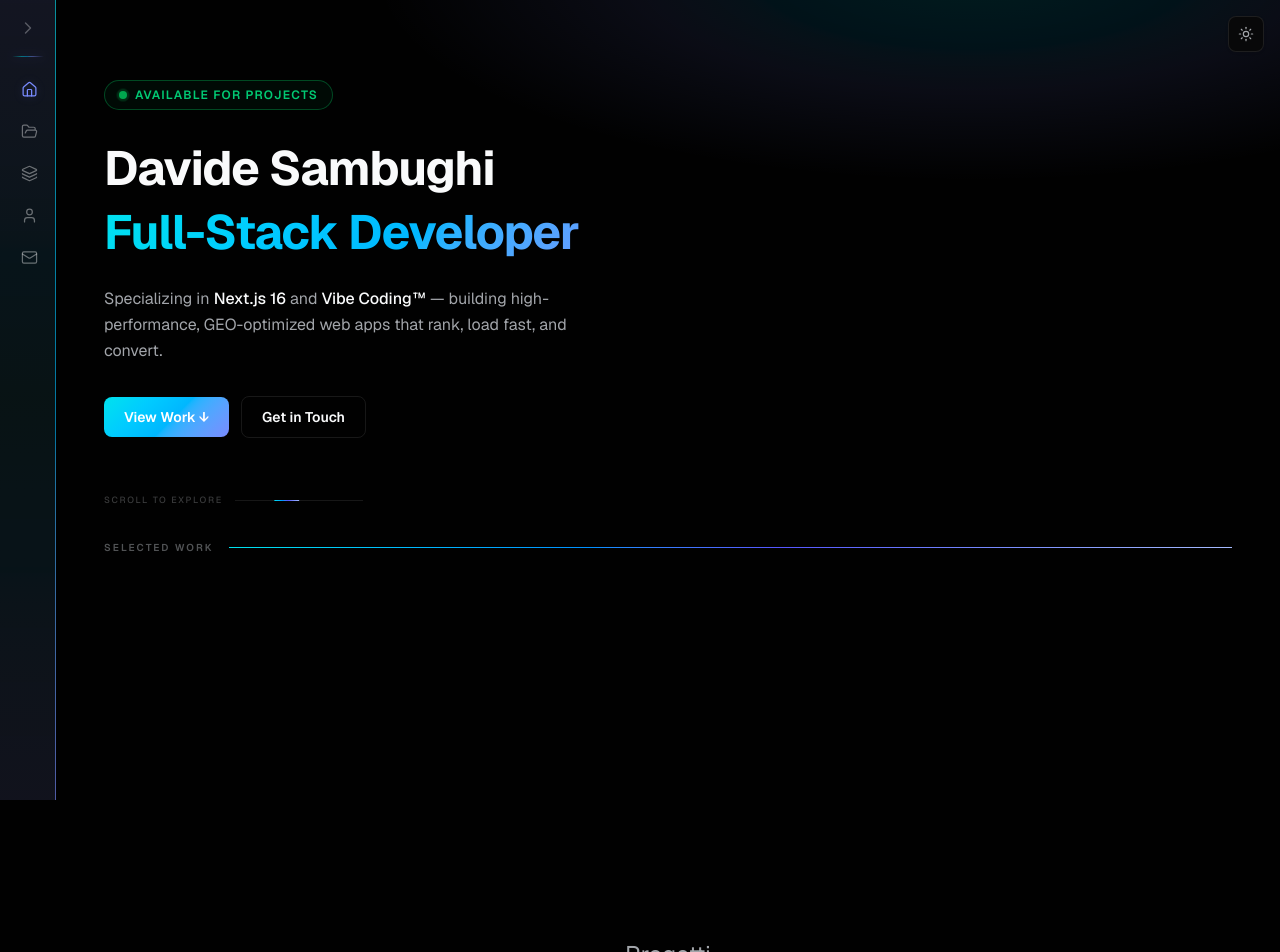
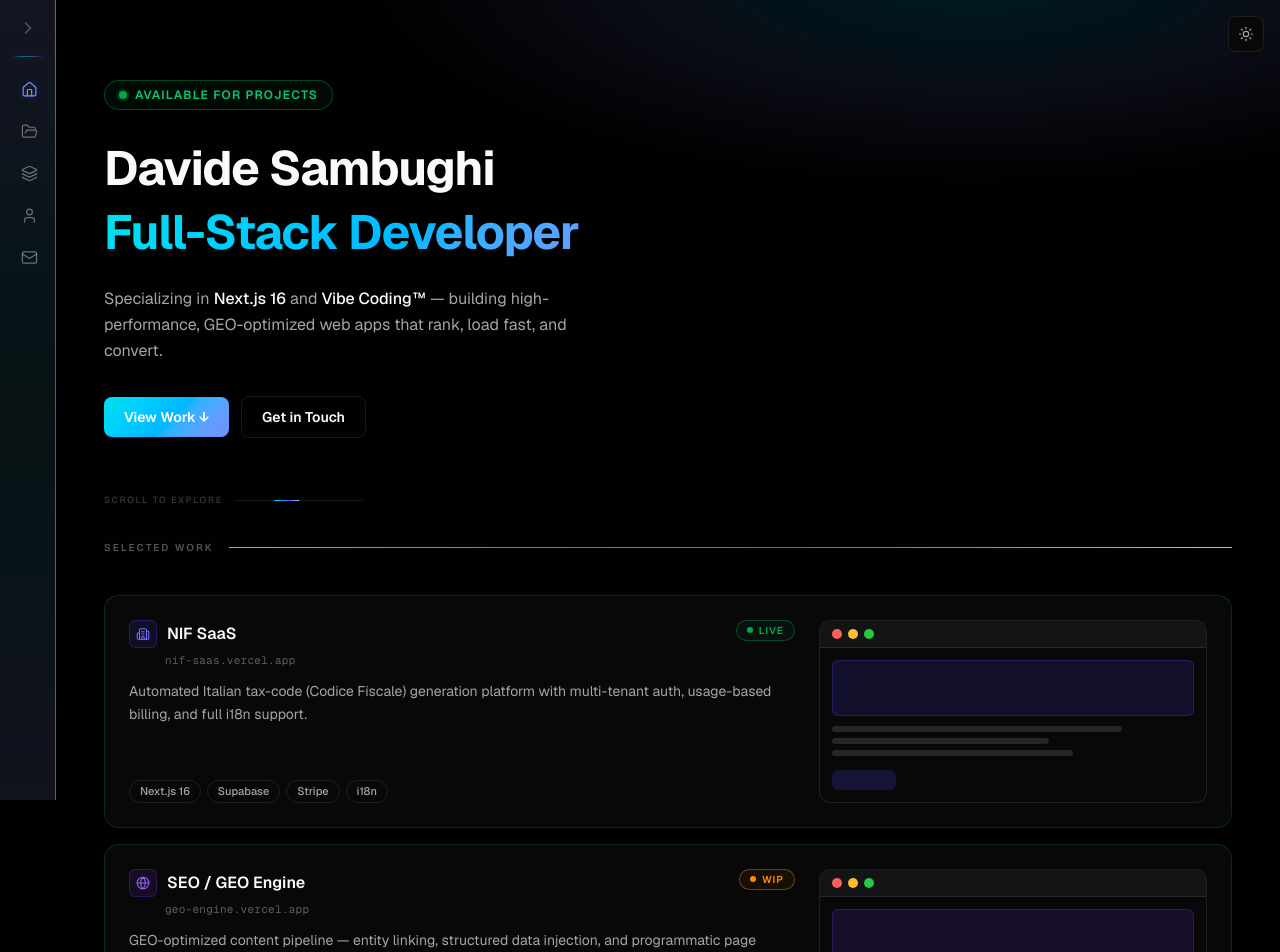
Before and after one commit to davidesambughi/portfolio-03-2026, a Next.js app: page / in a window 1280 px wide. Shown: the top 952 px of the page. Built offline with nearby package versions, Linux system fonts and the light colour scheme.

Commit message:
projects section

```diff
--- a/src/app/page.tsx
+++ b/src/app/page.tsx
@@ -1,4 +1,5 @@
 import { HeroSection } from '@/components/sections/HeroSection'
+import { ProjectsSection } from '@/components/sections/ProjectsSection'
 import { SectionDivider } from '@/components/ui/SectionDivider'
 
 export default function Home() {
@@ -6,7 +7,7 @@ export default function Home() {
     <main>
       <HeroSection />
       <SectionDivider label="Selected Work" />
-      <section id="projects" className="min-h-screen flex items-center justify-center text-2xl text-neutral-400">Progetti</section>
+      <ProjectsSection />
       <section id="stack"    className="min-h-screen flex items-center justify-center text-2xl text-neutral-400">Stack</section>
       <section id="about"    className="min-h-screen flex items-center justify-center text-2xl text-neutral-400">About</section>
       <section id="contact"  className="min-h-screen flex items-center justify-center text-2xl text-neutral-400">Contact</section>
--- /dev/null
+++ b/src/components/sections/ProjectsSection.tsx
@@ -0,0 +1,161 @@
+import { Building2, Globe, Zap } from 'lucide-react'
+
+type Status = 'LIVE' | 'WIP'
+
+const PROJECTS = [
+  {
+    icon: Building2,
+    hue: '276.97',
+    title: 'NIF SaaS',
+    slug: 'nif-saas.vercel.app',
+    description:
+      'Automated Italian tax-code (Codice Fiscale) generation platform with multi-tenant auth, usage-based billing, and full i18n support.',
+    tags: ['Next.js 16', 'Supabase', 'Stripe', 'i18n'],
+    status: 'LIVE' as Status,
+  },
+  {
+    icon: Globe,
+    hue: '293.01',
+    title: 'SEO / GEO Engine',
+    slug: 'geo-engine.vercel.app',
+    description:
+      'GEO-optimized content pipeline — entity linking, structured data injection, and programmatic page generation at scale.',
+    tags: ['Next.js 16', 'OpenAI', 'Postgres', 'Edge Functions'],
+    status: 'WIP' as Status,
+  },
+  {
+    icon: Zap,
+    hue: '303.90',
+    title: 'Vibe Microsite',
+    slug: 'vibe.studio',
+    description:
+      'One-page marketing microsite built with Vibe Coding™ — AI-assisted design iteration, zero-CSS workflow, deployed in under 48 h.',
+    tags: ['Next.js 16', 'Framer Motion', 'Tailwind v4'],
+    status: 'LIVE' as Status,
+  },
+]
+
+function StatusBadge({ status }: { status: Status }) {
+  const isLive = status === 'LIVE'
+  return (
+    <span
+      className={[
+        'inline-flex items-center gap-1.5 px-2.5 py-0.5 rounded-full',
+        'text-[10px] font-semibold tracking-widest uppercase border shrink-0',
+        isLive
+          ? 'border-emerald-500/40 text-emerald-500 bg-emerald-500/6'
+          : 'border-amber-500/40 text-amber-500 bg-amber-500/6',
+      ].join(' ')}
+    >
+      <span className={['w-1.5 h-1.5 rounded-full', isLive ? 'bg-emerald-500' : 'bg-amber-500'].join(' ')} />
+      {status}
+    </span>
+  )
+}
+
+function BrowserMockup({ hue }: { hue: string }) {
+  return (
+    <div className="rounded-xl overflow-hidden h-full border border-border bg-card">
+      {/* Traffic lights */}
+      <div className="flex items-center gap-1.5 px-3 py-2 border-b border-border bg-muted/40">
+        <span className="w-2.5 h-2.5 rounded-full bg-[#FF5F57]" />
+        <span className="w-2.5 h-2.5 rounded-full bg-[#FEBC2E]" />
+        <span className="w-2.5 h-2.5 rounded-full bg-[#28C840]" />
+      </div>
+      {/* Wireframe */}
+      <div className="p-3 flex flex-col gap-2.5">
+        {/* Hero placeholder box */}
+        <div
+          className="w-full h-14 rounded-md"
+          style={{
+            background: `oklch(0.52 0.24 ${hue} / 0.15)`,
+            border: `1px solid oklch(0.52 0.24 ${hue} / 0.28)`,
+          }}
+        />
+        {/* Content lines */}
+        <div className="flex flex-col gap-1.5">
+          <div className="h-1.5 rounded-full bg-muted w-4/5" />
+          <div className="h-1.5 rounded-full bg-muted w-3/5" />
+          <div className="h-1.5 rounded-full bg-muted w-2/3" />
+        </div>
+        {/* Button placeholder */}
+        <div
+          className="h-5 w-16 rounded-md mt-1"
+          style={{ background: `oklch(0.52 0.24 ${hue} / 0.20)` }}
+        />
+      </div>
+    </div>
+  )
+}
+
+export function ProjectsSection() {
+  return (
+    <section id="projects" className="px-12 py-10">
+      <div className="flex flex-col gap-4">
+        {PROJECTS.map(({ icon: Icon, hue, title, slug, description, tags, status }) => (
+          <article
+            key={title}
+            className="group relative flex gap-6 p-6 rounded-2xl
+                       border border-electric-700/25 dark:border-electric-600/20
+                       bg-card
+                       transition-all duration-300 ease-out
+                       hover:border-electric-400/55
+                       hover:[box-shadow:0_0_0_1px_oklch(0.795_0.215_198_/_0.25),0_0_32px_oklch(0.795_0.215_198_/_0.12)]"
+          >
+            {/* ── Left: Content ~70% ── */}
+            <div className="flex-1 min-w-0 flex flex-col">
+              {/* Title row */}
+              <div className="flex items-start justify-between gap-3 mb-1">
+                <div className="flex items-center gap-2.5 min-w-0">
+                  {/* Icon */}
+                  <span
+                    className="flex items-center justify-center w-7 h-7 rounded-md shrink-0"
+                    style={{
+                      background: `oklch(0.52 0.24 ${hue} / 0.12)`,
+                      border: `1px solid oklch(0.52 0.24 ${hue} / 0.28)`,
+                    }}
+                  >
+                    <Icon size={14} strokeWidth={1.75} style={{ color: `oklch(0.65 0.24 ${hue})` }} />
+                  </span>
+                  <h3 className="font-semibold text-base text-foreground leading-tight group-hover:text-primary transition-colors duration-200 truncate">
+                    {title}
+                  </h3>
+                </div>
+                <StatusBadge status={status} />
+              </div>
+
+              {/* Slug */}
+              <p className="font-mono text-[11px] text-muted-foreground/55 mb-3 ml-9 tracking-wide">
+                {slug}
+              </p>
+
+              {/* Description */}
+              <p className="text-sm text-muted-foreground leading-relaxed mb-4">
+                {description}
+              </p>
+
+              {/* Tags */}
+              <div className="flex flex-wrap gap-1.5 mt-auto">
+                {tags.map(tag => (
+                  <span
+                    key={tag}
+                    className="px-2.5 py-0.5 rounded-full text-[11px] font-medium
+                               border border-border text-muted-foreground
+                               group-hover:border-electric-500/30 transition-colors duration-200"
+                  >
+                    {tag}
+                  </span>
+                ))}
+              </div>
+            </div>
+
+            {/* ── Right: Browser mockup ~30% ── */}
+            <div className="w-[36%] shrink-0 self-stretch">
+              <BrowserMockup hue={hue} />
+            </div>
+          </article>
+        ))}
+      </div>
+    </section>
+  )
+}
```
